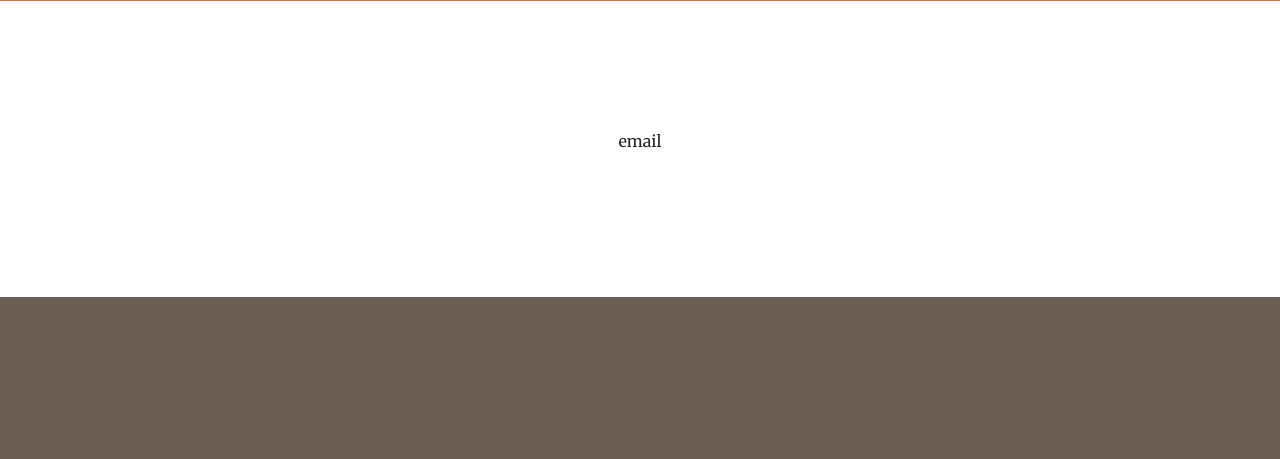
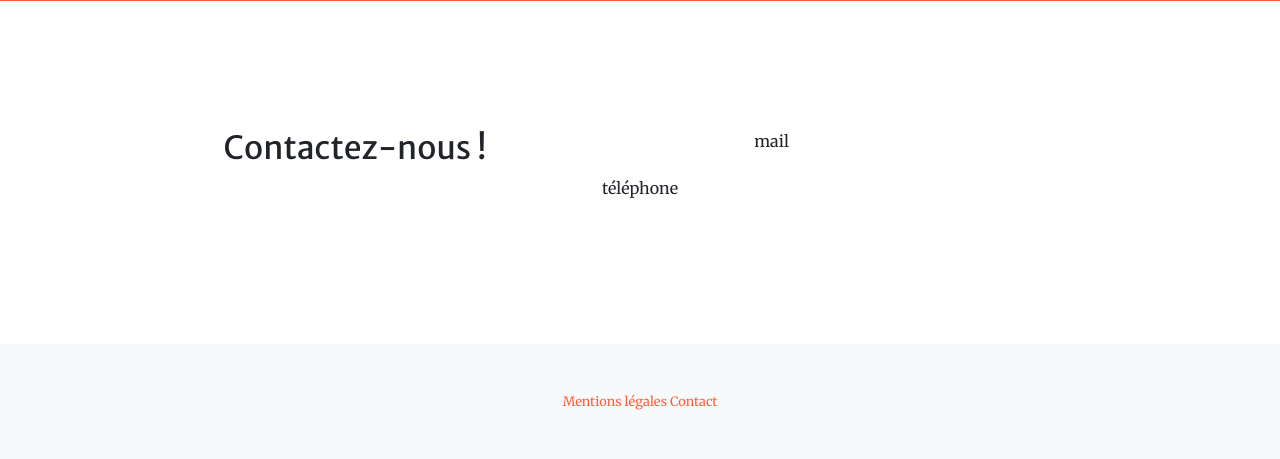
Before and after one commit to Julien-V/P8, a Django app: page /home in a window 1280 px wide. Shown: the part 1437-1896 px from the top of the page. Before the commit the page ends 1734 px from the top, so only its background shows below. Run offline with Django 3.2, Linux system fonts and the light colour scheme; some libraries are stand-ins or nearby versions; some web fonts are replaced.

Commit message:
svg converted in png

```diff
--- a/pur_beurre/results/templates/base.html
+++ b/pur_beurre/results/templates/base.html
@@ -22,13 +22,14 @@
     <nav class="navbar navbar-expand-lg navbar-light fixed-top py-3" id="mainNav">
         <div class="container">
             <a class="navbar-brand js-scroll-trigger" href="./home">
-            <img class="img-fluid" style="max-width: 20%" type="image/svg" src="static/assets/img/logo_pur_beurre.svg"/> Pur Beurre</a>
-            <button class="navbar-toggler navbar-toggler-right" type="button" data-toggle="collapse" data-target="#navbarResponsive" aria-controls="navbarResponsive" aria-expanded="false" aria-label="Toggle navigation"><span class="navbar-toggler-icon"></span></button>
+            	<img class="img-fluid" type="image/png" style="max-width: 20%" src="static/assets/img/logo_pur_beurre.png"/> Pur Beurre</a>
+            <button class="navbar-toggler navbar-toggler-right" type="button" data-toggle="collapse" data-target="#navbarResponsive" aria-controls="navbarResponsive" aria-expanded="false" aria-label="Toggle navigation">
+            	<span class="navbar-toggler-icon"></span></button>
             <div class="collapse navbar-collapse" id="navbarResponsive">
                 <ul class="navbar-nav ml-auto my-2 my-lg-0">
                 	{% if user.is_authenticated %}
                     <li class="nav-item"><a class="nav-link js-scroll-trigger" href="./home"><i class="fas fa-user"></i></a></li>
-                    <li class="nav-item"><a class="nav-link js-scroll-trigger" href="./substitute"><img type="image/svg" src="static/assets/img/carrot.svg"/></a></li>
+                    <li class="nav-item"><a class="nav-link js-scroll-trigger" href="./substitute"><img type="image/png" src="static/assets/img/carrot.png"/></a></li>
                     <li class="nav-item"><a class="nav-link js-scroll-trigger" href="./user_deauth"><i class="fas fa-sign-out-alt"></i></a></li>
                     {% else %}
                     <li class="nav-item"><a class="nav-link js-scroll-trigger" href="./user_auth">Se connecter</a></li>
@@ -40,6 +41,15 @@
     </nav>
 	{% block page_content %}
 	{% endblock %}
+	<!-- Footer -->
+	<footer class="bg-light py-5">
+    <div class="container">
+    		<div class="small text-center text-muted">
+    			<a href="./legals">Mentions légales</a>
+    			<a href="./home#contact">Contact</a>
+    		</div>
+    	</div>
+	</footer>
     <!-- Bootstrap core JS-->
     <script src="https://cdnjs.cloudflare.com/ajax/libs/jquery/3.5.1/jquery.min.js"></script>
     <script src="https://stackpath.bootstrapcdn.com/bootstrap/4.5.0/js/bootstrap.bundle.min.js"></script>
--- a/pur_beurre/results/templates/index.html
+++ b/pur_beurre/results/templates/index.html
@@ -36,12 +36,14 @@ Remy : "Pour ma part je me rendais déjà dans bien des magasins car j'aime beau
 <section class="page-section" id="contact">
 	<div class="container">
 		<div class="row justify-content-center">
-			<div class="col-lg-8 text-center">
-				<p>email</p>
+			<h2>Contactez-nous !</h2>
+			<div class="col-lg-6 text-center">
+				<p>mail</p>
+			</div>
+			<div class="col-lg-6 text-center">
+				<p>téléphone</p>
 			</div>
 		</div>
 	</div>
 </section>
-<!-- Footer -->
-
 {% endblock %}
--- /dev/null
+++ b/pur_beurre/results/templates/legals.html
@@ -0,0 +1,5 @@
+{% extends "base.html" %}
+
+{% block page_content %}
+<h1>Mentions légales</h1>
+{% endblock %}
--- a/pur_beurre/results/urls.py
+++ b/pur_beurre/results/urls.py
@@ -9,5 +9,6 @@ urlpatterns = [
     path('user_auth', views.user_auth, name='authentification'),
     path('user_deauth', views.user_deauth, name='deauthentification'),
     path('user_reg', views.user_reg, name="register"),
+    path('legals', views.legals, name="legals"),
     path('home', views.index, name='home')
 ]
--- a/pur_beurre/results/views.py
+++ b/pur_beurre/results/views.py
@@ -116,3 +116,7 @@ def user_reg(req):
     else:
         form = RegisterForm()
     return render(req, 'register.html', locals())
+
+
+def legals(req):
+    return render(req, 'legals.html')
```
Also changed, not shown: pur_beurre/results/static/assets/img/carrot.png (added), pur_beurre/results/static/assets/img/carrot.svg (deleted), pur_beurre/results/static/assets/img/logo_pur_beurre.png (added), pur_beurre/results/static/assets/img/logo_pur_beurre.svg (deleted).
